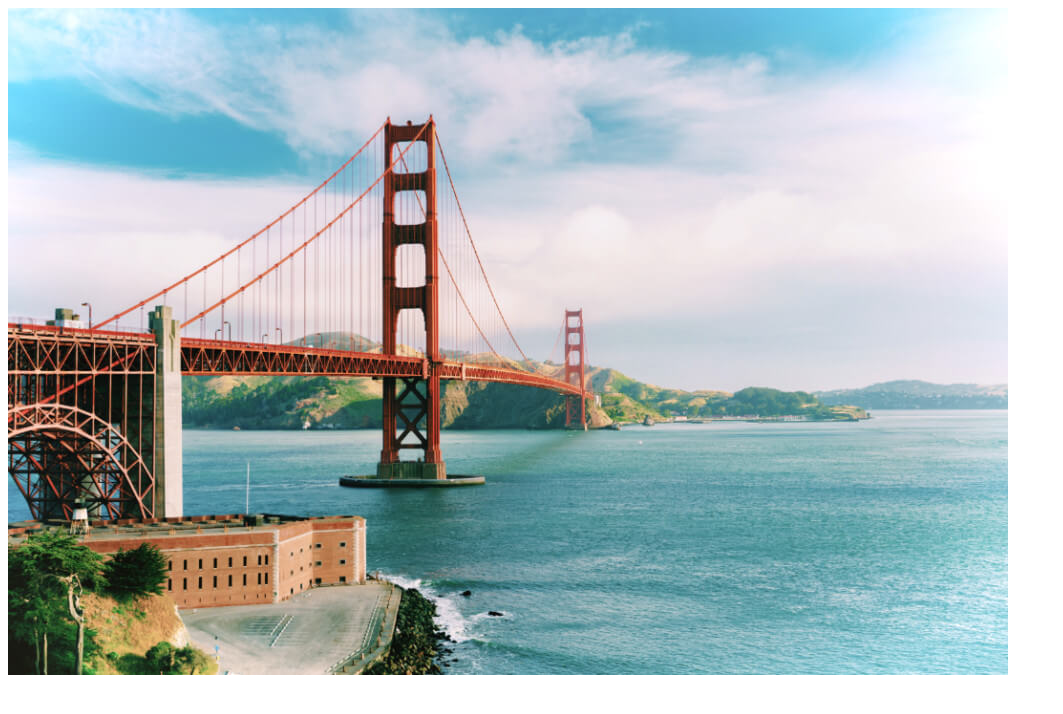
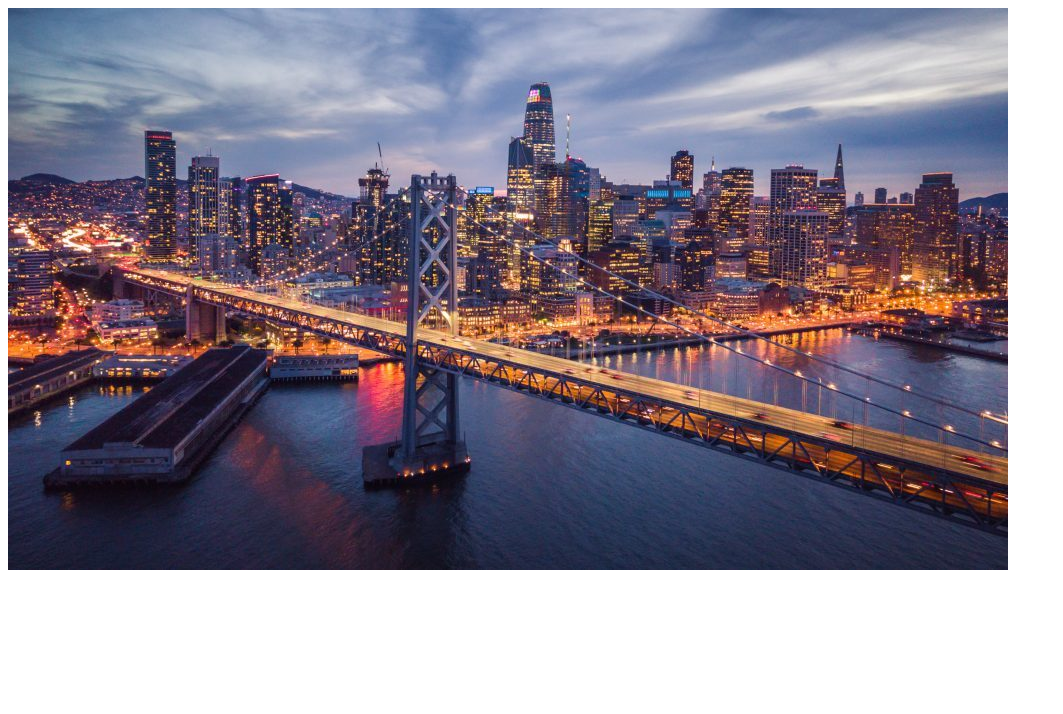
Before and after one commit to karthikmurugappan/karthikmurugappan.github.io, a plain HTML site: page index.html in a window 1280 px wide. Shown: the whole page, without its empty margins (0-1063 px from the left). Drawn offline with Linux system fonts and the light colour scheme; files whose address does not match are found by name.

Commit message:
Commit 3

```diff
--- a/index.html
+++ b/index.html
@@ -5,6 +5,6 @@
     <title>Karthik Murugappan's NST377 Spring Test Page</title>
   </head>
   <body>
-    <img src="/Users/karthikmurugappan/Documents/GitHub/karthikmurugappan.github.io/images/sf-bridge.jpeg" alt="My test image">
+    <img src="/Users/karthikmurugappan/karthikmurugappan.github.io/images/sf.png" alt="My test image">
   </body>
 </html>
```
Also changed, not shown: images/sf-bridge.jpeg (deleted), images/sf.png (added), 1 other file.
